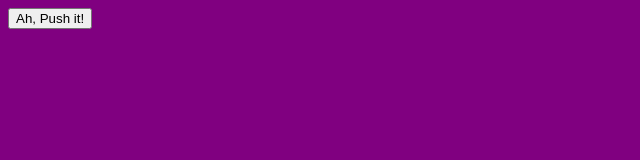
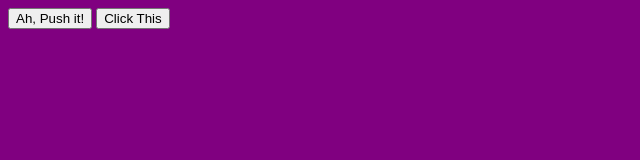
Before and after one commit to TheDDingeldein/loops-data, a plain HTML site: page index.html in a window 1280 px wide. Shown: the whole page, without its empty margins (0-640 px from the left). Drawn offline with Linux system fonts and the light colour scheme.

Commit message:
redid test js

```diff
--- a/index.html
+++ b/index.html
@@ -9,6 +9,7 @@
 </head>
 <body>
   <button id="main-btn">Click Me</button>
+  <button id="snd-btn">Click This</button>
   <script src="main.js"></script>
 </body>
 </html>
```
